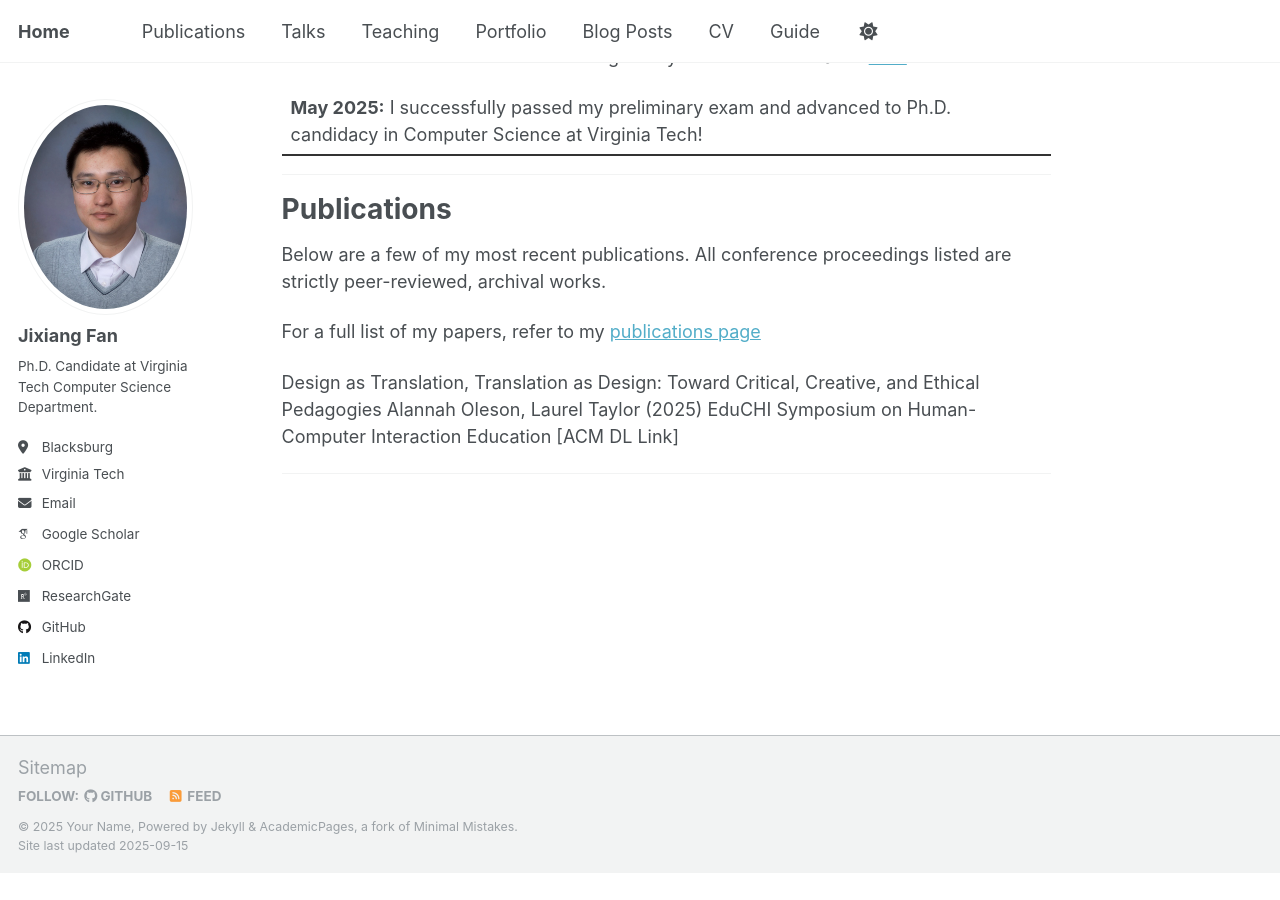
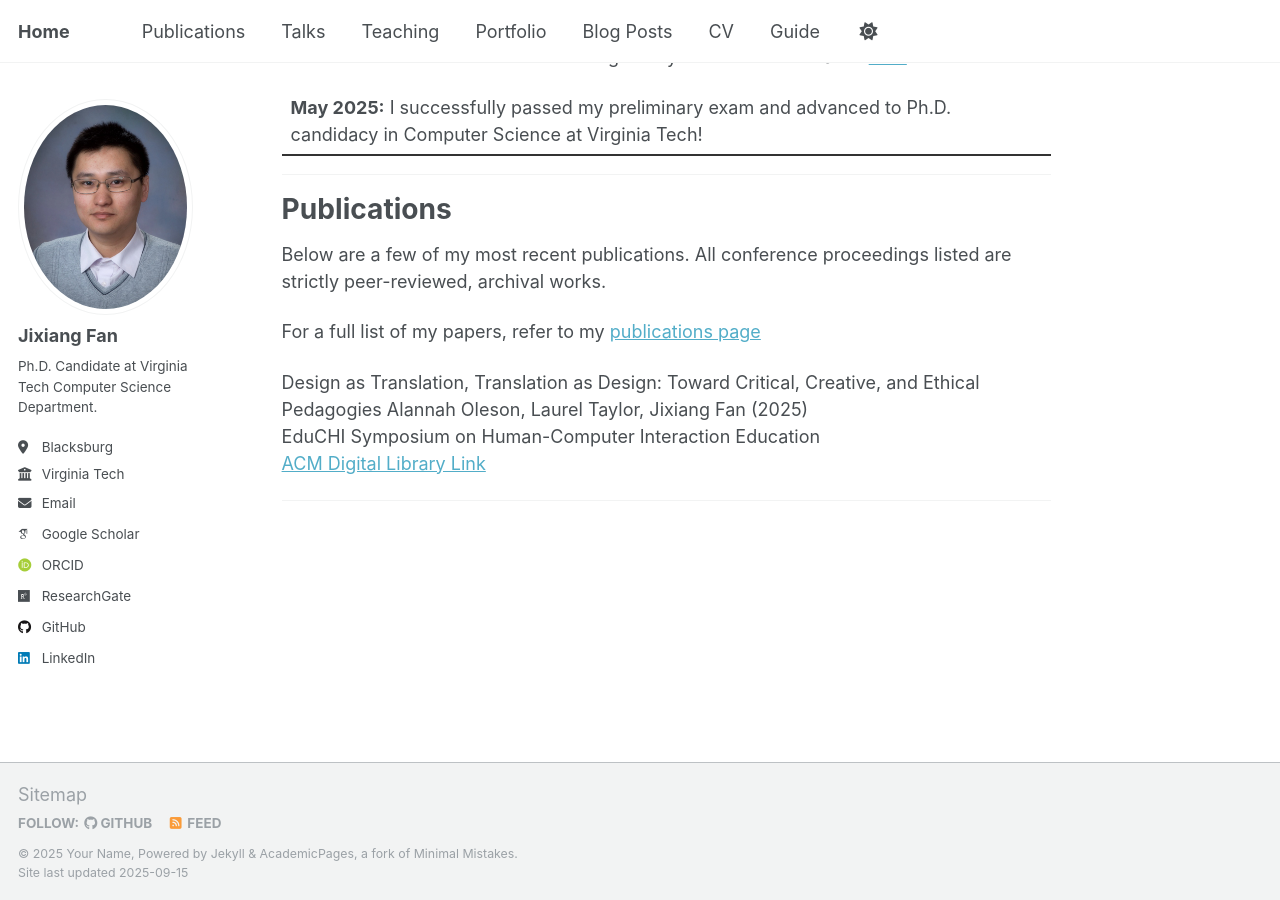
Before and after one commit to JixiangFan/web, a Jekyll site: the page built from _pages/about.md, in a window 1280 px wide and 900 px high, scrolled down 1116 px. Built offline with Jekyll 4.4.1, drawn with Linux system fonts in a browser that asks for light colours; some web fonts are replaced; before the commit the page ends 1989 px from its top, so only the background shows below that.

Commit message:
Update about.md

```diff
--- a/_pages/about.md
+++ b/_pages/about.md
@@ -47,8 +47,8 @@ Below are a few of my most recent publications. All conference proceedings liste
 For a full list of my papers, refer to my [publications page](/publications/)
 
 Design as Translation, Translation as Design: Toward Critical, Creative, and Ethical Pedagogies
-Alannah Oleson, Laurel Taylor (2025)
+Alannah Oleson, Laurel Taylor, Jixiang Fan (2025)
 EduCHI Symposium on Human-Computer Interaction Education
-[ACM DL Link]
+[ACM Digital Library Link](https://dl.acm.org/doi/10.1145/XXXXX)
 
 ---
```
